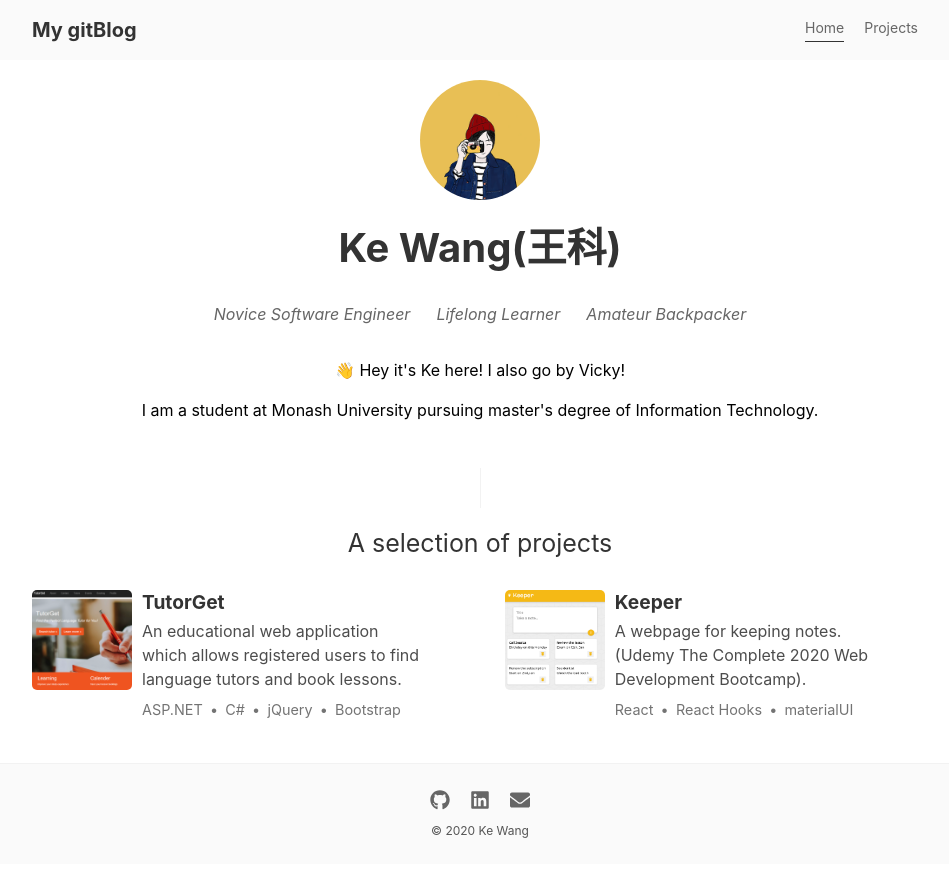
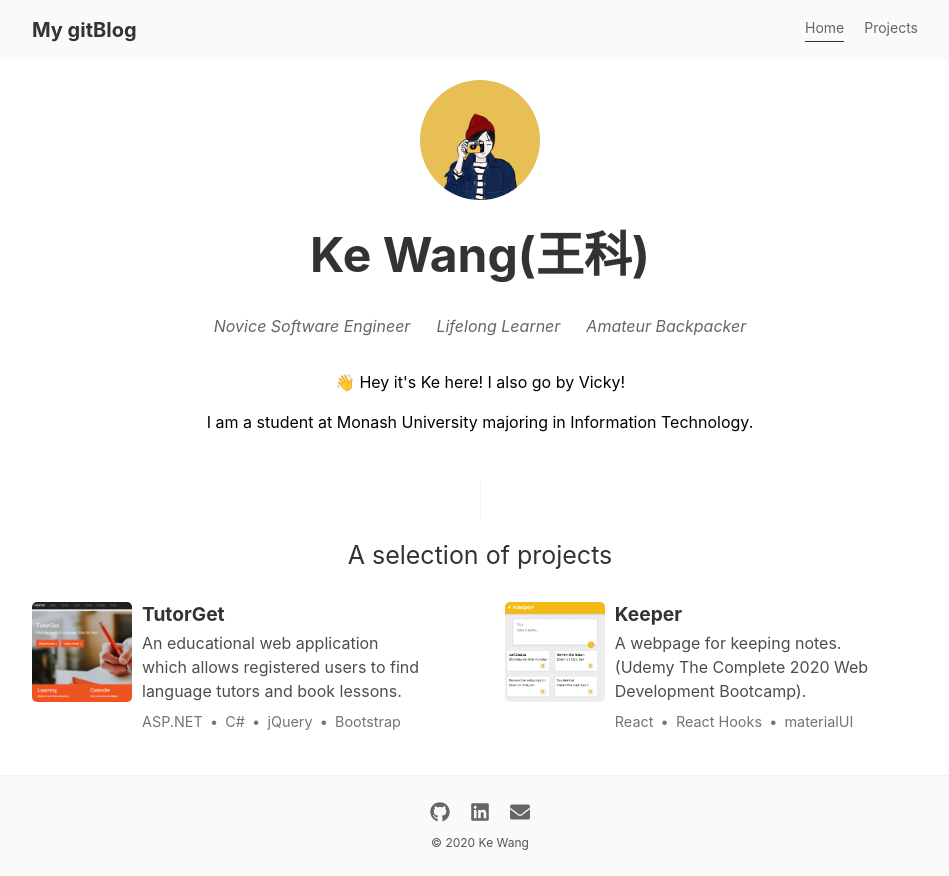
Before and after one commit to wannngkee/wannngkee.github.io, a React (Create React App) app: page / in a window 1280 px wide. Shown: the whole page, without its empty margins (160-1109 px from the left). Built offline with nearby package versions, Linux system fonts and the light colour scheme.

Commit message:
revise home page description

```diff
--- a/src/pages/HomePage/home.module.scss
+++ b/src/pages/HomePage/home.module.scss
@@ -5,7 +5,7 @@
     text-align: center;
     h1 {
       padding: 12px 0px;
-      font-size: 40px;
+      font-size: 3rem;
       font-weight: 750;
     }
     p {
--- a/src/pages/HomePage/index.js
+++ b/src/pages/HomePage/index.js
@@ -16,8 +16,8 @@ export default function HomePage() {
         </ul>
         <p>👋 Hey it's Ke here! I also go by Vicky! </p>
         <p>
-          I am a student at Monash University pursuing master's degree of
-          Information Technology.
+          I am a student at Monash University majoring in Information
+          Technology.
         </p>
       </section>
       <section className={styles.work}>
```
Also changed, not shown: 1 other file (tests, documents, lock files or other folders).
